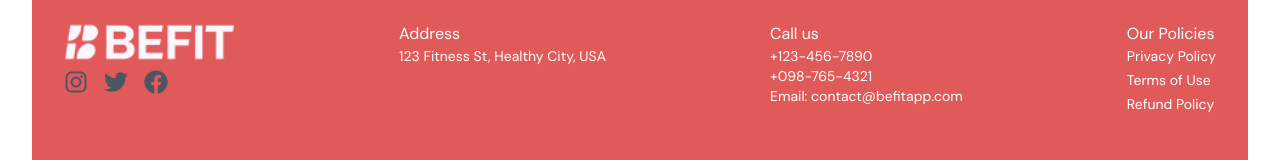
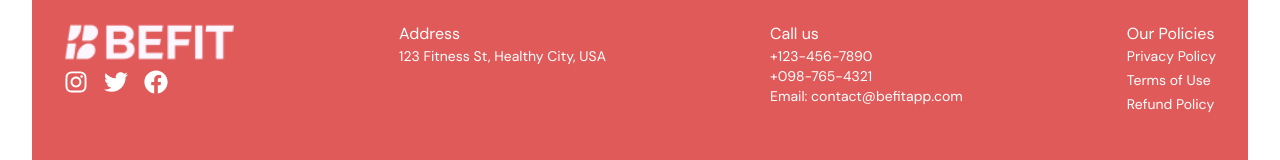
Before and after one commit to Daniel-Williams-ux/befit-landing, a Next.js app: page /about in a window 1280 px wide. Shown: the part 2777-2937 px from the top of the page. Built offline with nearby package versions, Linux system fonts and the light colour scheme.

Commit message:
complete footer update on social icons

```diff
--- a/src/pages/about.js
+++ b/src/pages/about.js
@@ -128,13 +128,13 @@ const About = () => {
               </Link>
               <div className="flex space-x-4">
                 <Link href="https://www.instagram.com" target="_blank" rel="noopener noreferrer" aria-label="Instagram">
-                  <FaInstagram className="h-6 w-6 text-gray-600 hover:text-blue-600 transition-colors" />
+                  <FaInstagram className="h-6 w-6 text-white hover:text-headerColor transition-colors" />
                 </Link>
                 <Link href="https://www.twitter.com" target="_blank" rel="noopener noreferrer" aria-label="Twitter">
-                  <FaTwitter className="h-6 w-6 text-gray-600 hover:text-blue-600 transition-colors" />
+                  <FaTwitter className="h-6 w-6 text-white hover:text-headerColor transition-colors" />
                 </Link>
                 <Link href="https://www.facebook.com" target="_blank" rel="noopener noreferrer" aria-label="Facebook">
-                  <FaFacebook className="h-6 w-6 text-gray-600 hover:text-blue-600 transition-colors" />
+                  <FaFacebook className="h-6 w-6 text-white hover:text-headerColor transition-colors" />
                 </Link>
               </div>
             </div>
```
